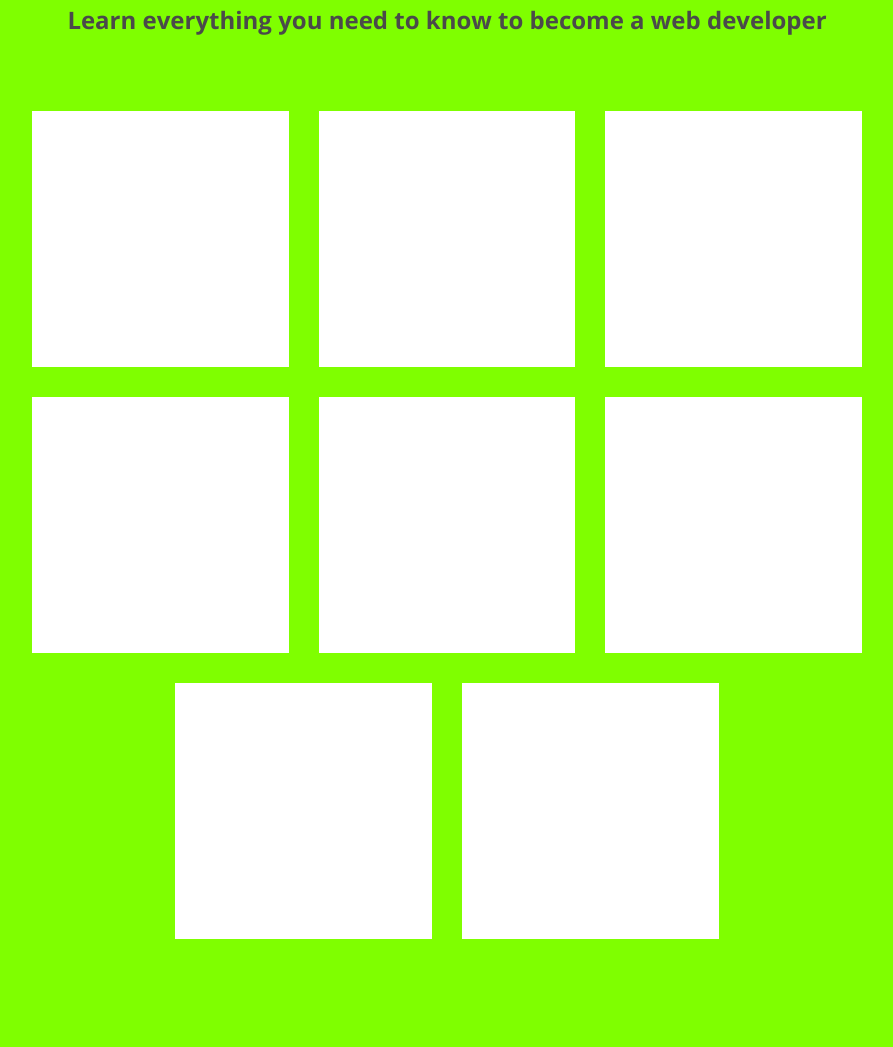
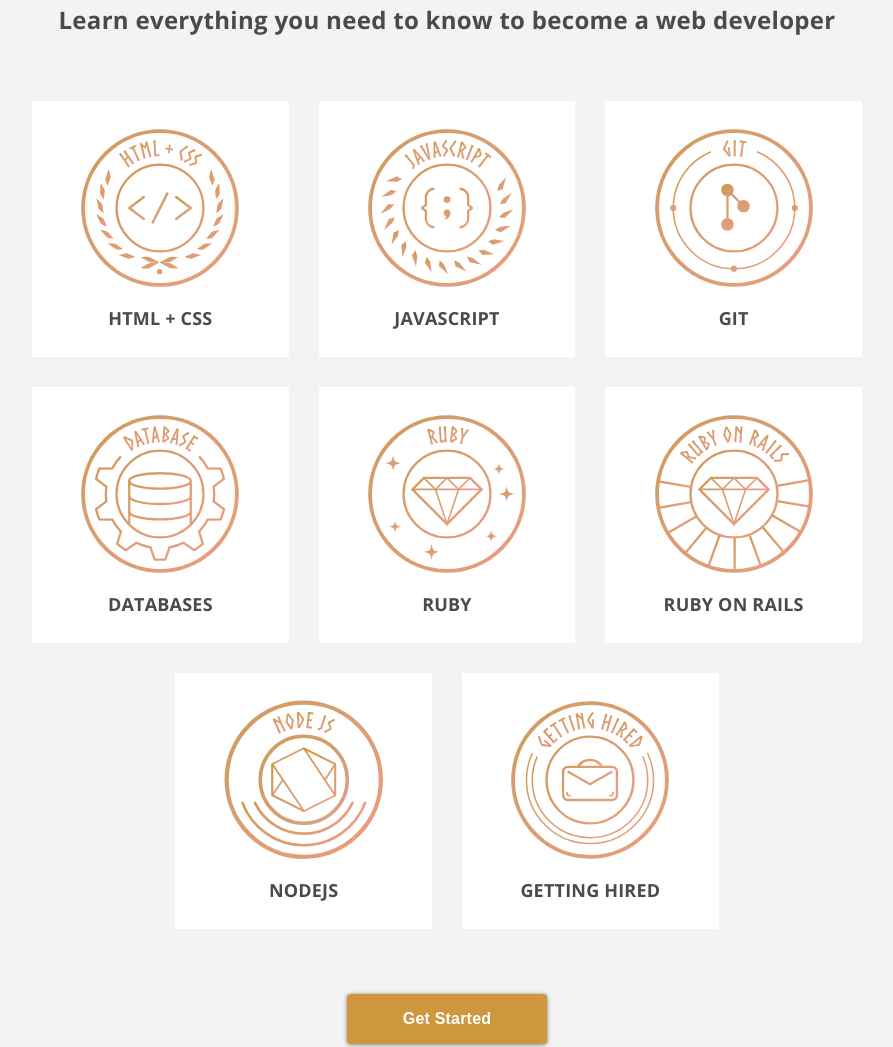
Before and after one commit to MERatio/the-odin-project-clone, a plain HTML site: page index.html in a window 1280 px wide. Shown: the part 1837-2884 px from the top of the page, without its empty margins (193-1086 px from the left). Drawn offline with nearby package versions, Linux system fonts and the light colour scheme.

Commit message:
Add subjects section

```diff
--- a/index.html
+++ b/index.html
@@ -134,16 +134,73 @@
         </header>
         <div class="container">
           <div class="row subjects-boxes">
-            <div class="col-4 subject-box"></div>
-            <div class="col-4 subject-box"></div>
-            <div class="col-4 subject-box"></div>
-            <div class="col-4 subject-box"></div>
-            <div class="col-4 subject-box"></div>
-            <div class="col-4 subject-box"></div>
-            <div class="col-4 subject-box"></div>
-            <div class="col-4 subject-box"></div>
+            <a href="#" class="col-12 col-sm-6 col-lg-4 subject-box">
+              <img
+                src="images/subjects/html-css.svg"
+                alt="HTML and CSS illustration"
+                class="subject-box-img"
+              />
+              <h4 class="subject-box-title">HTML + CSS</h4>
+            </a>
+            <a href="#" class="col-12 col-sm-6 col-lg-4 subject-box">
+              <img
+                src="images/subjects/javascript.svg"
+                alt="JavaScript illustration"
+                class="subject-box-img"
+              />
+              <h4 class="subject-box-title">JavaScript</h4>
+            </a>
+            <a href="#" class="col-12 col-sm-6 col-lg-4 subject-box">
+              <img
+                src="images/subjects/git.svg"
+                alt="Git illustration"
+                class="subject-box-img"
+              />
+              <h4 class="subject-box-title">Git</h4>
+            </a>
+            <a href="#" class="col-12 col-sm-6 col-lg-4 subject-box">
+              <img
+                src="images/subjects/databases.svg"
+                alt="Databases illustration"
+                class="subject-box-img"
+              />
+              <h4 class="subject-box-title">Databases</h4>
+            </a>
+            <a href="#" class="col-12 col-sm-6 col-lg-4 subject-box">
+              <img
+                src="images/subjects/ruby.svg"
+                alt="Ruby illustration"
+                class="subject-box-img"
+              />
+              <h4 class="subject-box-title">Ruby</h4>
+            </a>
+            <a href="#" class="col-12 col-sm-6 col-lg-4 subject-box">
+              <img
+                src="images/subjects/ruby-on-rails.svg"
+                alt="Ruby on Rails illustration"
+                class="subject-box-img"
+              />
+              <h4 class="subject-box-title">Ruby on Rails</h4>
+            </a>
+            <a href="#" class="col-12 col-sm-6 col-lg-4 subject-box">
+              <img
+                src="images/subjects/nodejs.svg"
+                alt="NodeJS illustration"
+                class="subject-box-img"
+              />
+              <h4 class="subject-box-title">NodeJS</h4>
+            </a>
+            <a href="#" class="col-12 col-sm-6 col-lg-4 subject-box">
+              <img
+                src="images/subjects/getting-hired.svg"
+                alt="Getting hired illustration"
+                class="subject-box-img"
+              />
+              <h4 class="subject-box-title">Getting hired</h4>
+            </a>
           </div>
         </div>
+        <button class="secondary-cta-btn d-block mx-auto">Get Started</button>
       </section>
       <section class="success-stories">
         <header class="success-stories-header">
--- a/sass/style.scss
+++ b/sass/style.scss
@@ -37,12 +37,26 @@ a {
 
 h2 {
   font-size: 2.4rem;
+  letter-spacing: 0.3px;
   color: #4a4a4a;
 }
 
 .main-cta-btn {
   @extend %cta-btn;
   background-color: $blue;
+}
+
+.secondary-cta-btn {
+  @extend %cta-btn;
+  background-color: $orange;
+}
+
+.d-block {
+  display: block;
+}
+
+.mx-auto {
+  margin: 0 auto;
 }
 
 .nav {
@@ -187,25 +201,41 @@ h2 {
 }
 
 .subjects {
-  height: 116.3rem;
   padding: 6rem 0;
-  background-color: chartreuse;
+  background-color: #f3f3f3;
 
   &-header {
     text-align: center;
-    margin-bottom: 6rem;
+    margin-bottom: 5rem;
   }
 
   &-boxes {
     max-width: 86rem;
     justify-content: center;
-    margin: 0 auto;
+    margin: 0 auto 5rem;
 
     .subject-box {
       height: 28.6rem;
       padding: 1.5rem;
       background-clip: content-box;
       background-color: #fff;
+      display: flex;
+      flex-direction: column;
+      justify-content: center;
+      align-items: center;
+
+      &-img {
+        width: 16rem;
+        height: 16rem;
+      }
+
+      &-title {
+        font-size: 1.8rem;
+        text-transform: uppercase;
+        letter-spacing: 0.2px;
+        color: #4a4a4a;
+        margin-top: 1.8rem;
+      }
     }
   }
 }
@@ -255,6 +285,15 @@ h2 {
   .main-header {
     h1 {
       max-width: 80%;
+    }
+  }
+}
+
+/* 991px */
+@media only screen and (max-width: 61.9375em) {
+  .subjects {
+    &-boxes {
+      max-width: 58rem;
     }
   }
 }
@@ -311,4 +350,24 @@ h2 {
       height: 8rem;
     }
   }
+
+  .subjects {
+    &-boxes {
+      max-width: 30rem;
+
+      .subject-box {
+        height: 18rem;
+        padding: 1rem;
+
+        &-img {
+          width: 8rem;
+          height: 8rem;
+        }
+
+        &-title {
+          margin-top: 1rem;
+        }
+      }
+    }
+  }
 }
```
Also changed, not shown: css/style.css, images/subjects/databases.svg (added), images/subjects/getting-hired.svg (added), images/subjects/git.svg (added), images/subjects/html-css.svg (added), images/subjects/javascript.svg (added), images/subjects/nodejs.svg (added), images/subjects/ruby-on-rails.svg (added), images/subjects/ruby.svg (added), 1 other file.
